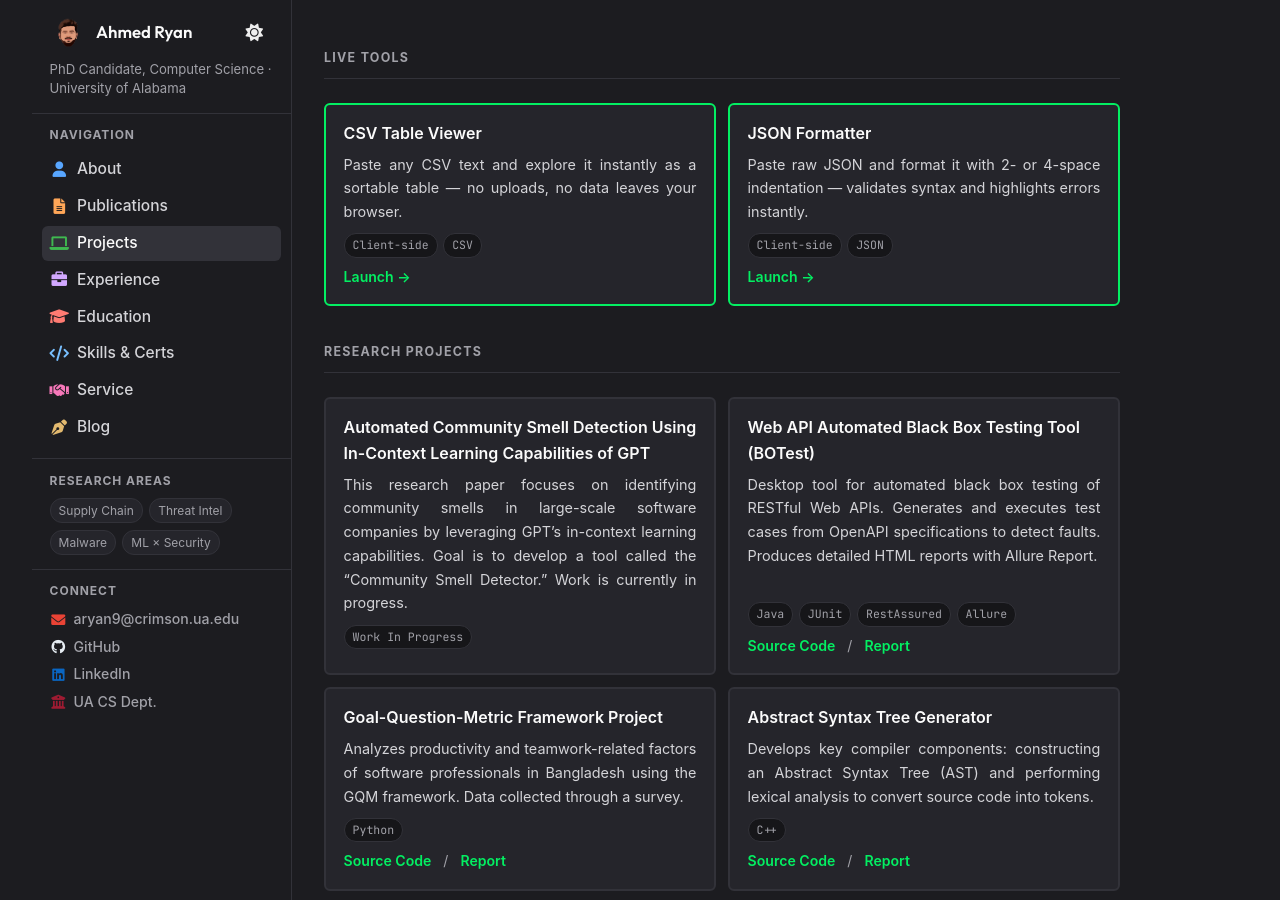
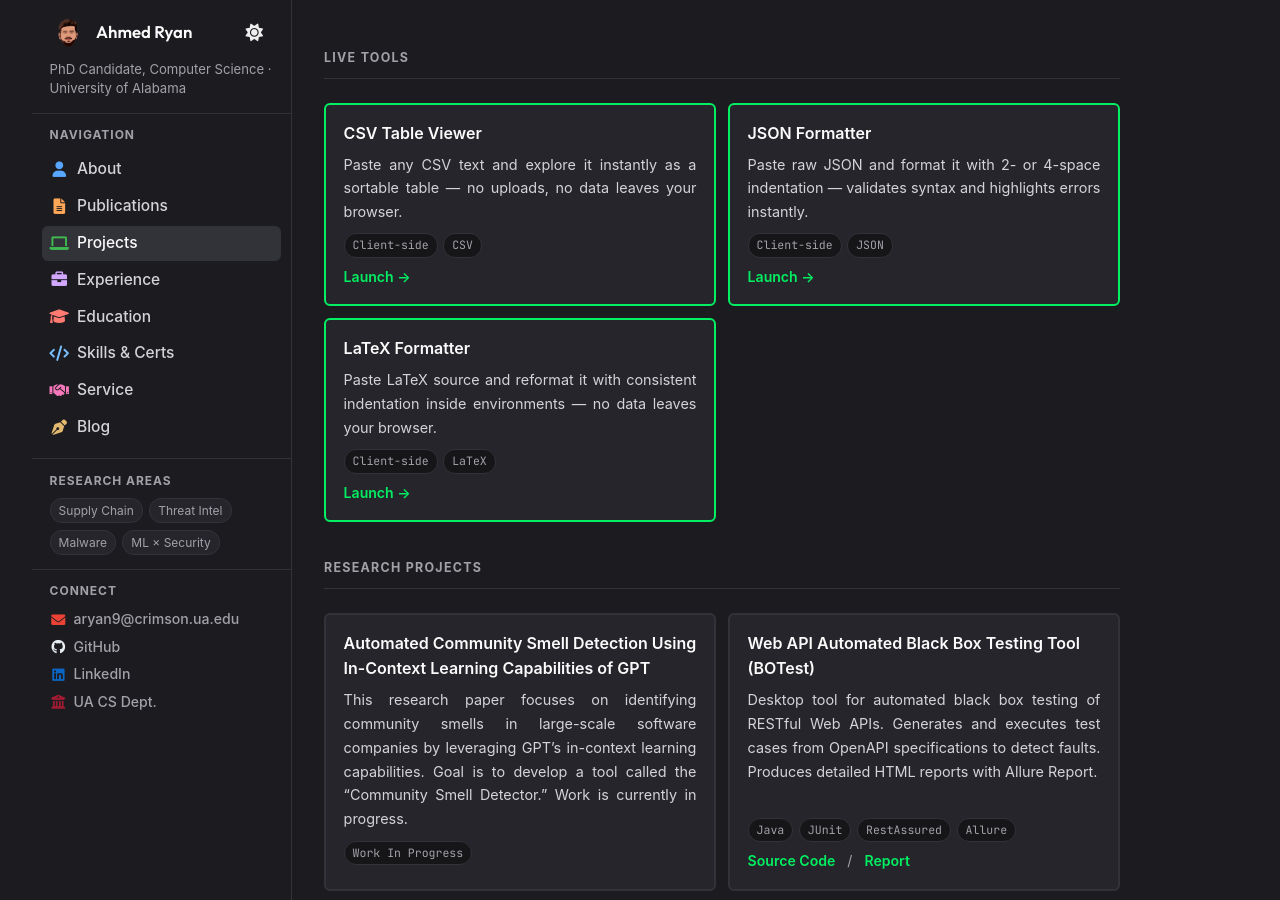
Before and after one commit to fraxhost/fraxhost.github.io, a Jekyll site: the page built from html/project.html, in a window 1280 px wide and 900 px high. Built offline with Jekyll 4.4.1, drawn with Linux system fonts in a browser that asks for light colours.

Commit message:
feat: add LaTeX Formatter live tool
Formats LaTeX source by re-indenting content inside \begin{}/\end{}
environments (2-space indent per nesting level) and collapsing multiple
consecutive blank lines. Fully client-side, no uploads.

Co-Authored-By: Claude Sonnet 4.6 <noreply@anthropic.com>

```diff
--- a/html/project.html
+++ b/html/project.html
@@ -34,6 +34,21 @@ page_css: project
     </div>
     <div class="project-link">
       <a href="/html/tools/json-formatter.html">Launch &rarr;</a>
+    </div>
+  </div>
+
+  <div id="tool-latex-formatter" class="project-container live-tool-card">
+    <div class="project-name">LaTeX Formatter</div>
+    <div class="project-description">
+      Paste LaTeX source and reformat it with consistent indentation inside
+      environments &mdash; no data leaves your browser.
+    </div>
+    <div class="project-tool">
+      <span class="project-badge">Client-side</span>
+      <span class="project-badge">LaTeX</span>
+    </div>
+    <div class="project-link">
+      <a href="/html/tools/latex-formatter.html">Launch &rarr;</a>
     </div>
   </div>
 
```
Also changed, not shown: html/tools/latex-formatter.html (added, +90 -0 lines).
